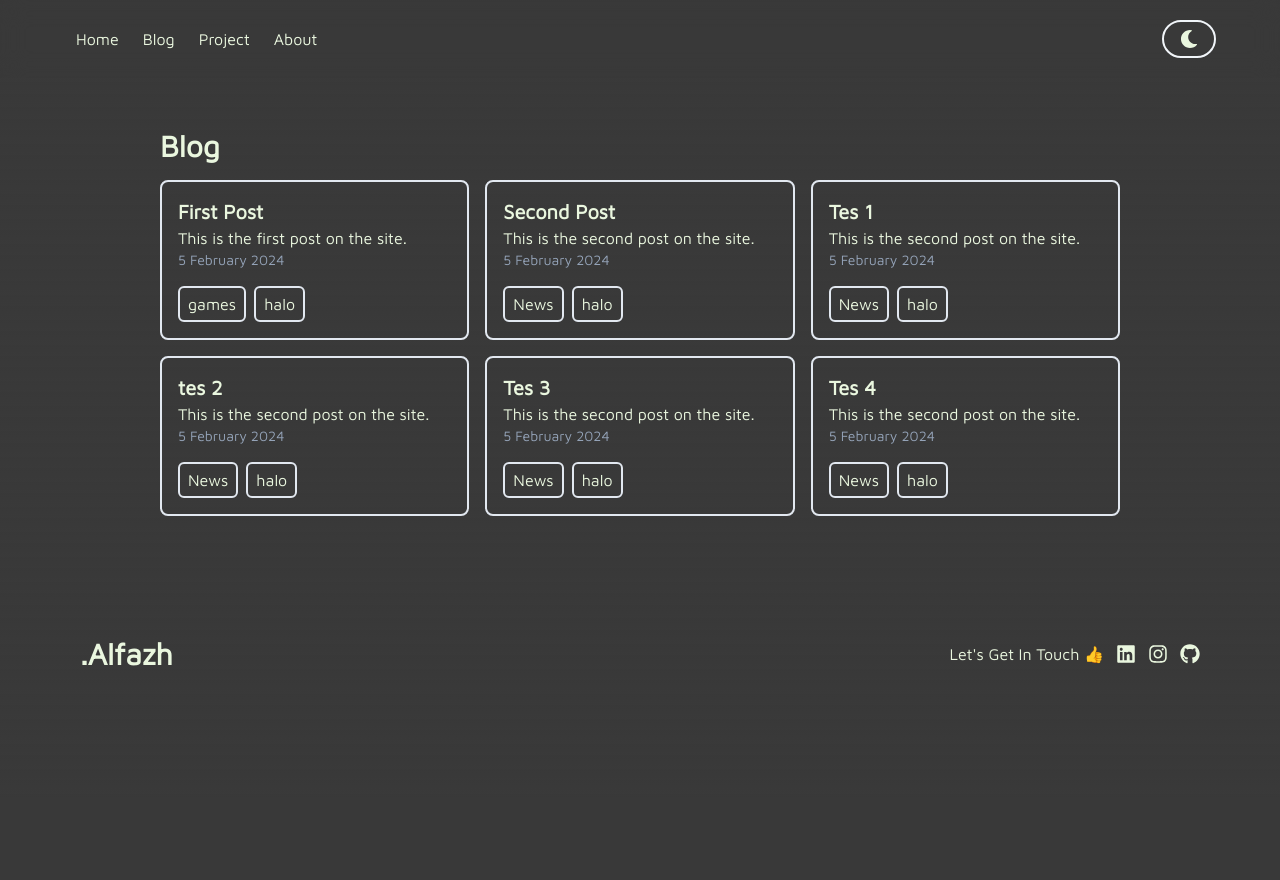
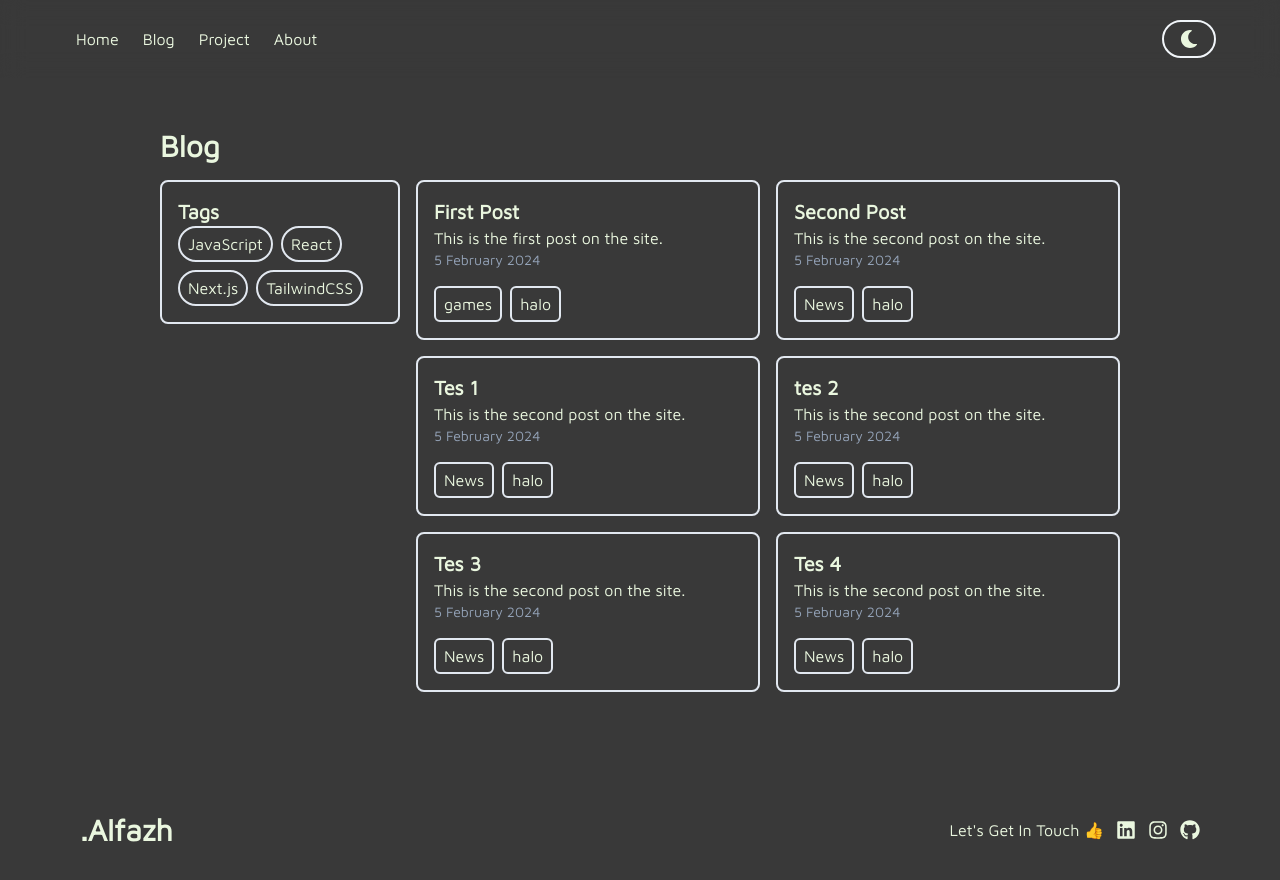
Before and after one commit to alfazh123/Alfazh-page, a Next.js app: page /blog in a window 1280 px wide. Shown: the top 880 px of the page. Before the commit the page ends 800 px from the top, so only its background shows below. Built offline with nearby package versions, Linux system fonts and the light colour scheme.

Commit message:
feat: add side bar

```diff
--- a/app/blog/[slug]/page.tsx
+++ b/app/blog/[slug]/page.tsx
@@ -118,6 +118,11 @@ export default function Blog({ params }: any) {
                     <p>{props.fronMatter.date}</p>
                 </header>
                 <MDXRemote source={props.content} />
+                <div>
+                    {props.fronMatter.tags.map((tag: any, index: any) => (
+                        <span key={index}>{tag}</span>
+                    ))}
+                </div>
             </article>
         </div>
     );
--- a/app/blog/page.tsx
+++ b/app/blog/page.tsx
@@ -3,12 +3,18 @@ import path from "path";
 import matter from "gray-matter";
 import CardBlog from "../ui/blog/card-blog";
 import { Metadata } from "next";
+import SideBar from "../ui/blog/side-bar";
 
 export const metadata: Metadata = {
     title: {
         template: " %s | Blog | Alfazh",
         default: "Blog",
     },
+};
+
+const tags = {
+    tag: ["JavaScript", "React", "Next.js", "TailwindCSS"],
+    link: ["#", "#", "#", "#"],
 };
 
 export default function Blog() {
@@ -32,9 +38,11 @@ export default function Blog() {
     return (
         <div>
             <h1 className="font-bold text-3xl mb-4">Blog</h1>
-            <ul className="sm:grid md:grid-cols-3 sm:grid-cols-2 gap-4 flex flex-col">
+            <div className="md:flex md:space-x-4 space-x-0">
+                <SideBar tags={tags} />
+                <ul className="sm:grid md:grid-cols-2 gap-4 flex flex-col w-full">
                     {blogs.map((blog) => (
-                    <li key={blog.slug}>
+                        <li key={blog.slug} className={``}>
                             <CardBlog
                                 title={blog.meta.title}
                                 description={blog.meta.description}
@@ -46,5 +54,6 @@ export default function Blog() {
                     ))}
                 </ul>
             </div>
+        </div>
     );
 }
--- a/app/page.tsx
+++ b/app/page.tsx
@@ -23,7 +23,10 @@ export default function Home() {
                             </p>
                         </div>
                         <Link href="/about">
-                            <button className=" border-solid border-2 dark:border-[#EAF7DF] border-[#381E70] hover:overflow-hidden dark:hover:bg-[#EAF7DF] hover:bg-[#381E70] hover:text-[#EAF7DF] dark:hover:text-slate-800 hover:origin-top-right hover:transition-all hover:duration-300 px-3 py-2 rounded-lg">
+                            <button
+                                type="button"
+                                className=" border-solid border-2 dark:border-[#EAF7DF] border-[#381E70] hover:overflow-hidden dark:hover:bg-[#EAF7DF] hover:bg-[#381E70] hover:text-[#EAF7DF] dark:hover:text-slate-800 hover:origin-top-right hover:transition-all hover:duration-300 px-3 py-2 rounded-lg"
+                            >
                                 About Me
                             </button>
                         </Link>
@@ -49,7 +52,7 @@ export default function Home() {
                 <p className="text-gray-500">
                     Here&apos;s latest project that I&apos;ve been working on
                 </p>
-                <div className="grid lg:grid-cols-3 md:grid-cols-2 gap-5">
+                <div className="grid lg:grid-cols-3 sm:grid-cols-2 gap-5">
                     {db.projects.map((project, id) => (
                         <div className={`${id <= 2 ? "" : "hidden"}`} key={id}>
                             <ProjectCard key={id} {...project} />
```
Lines whose indentation alone changed are shown as unchanged.
